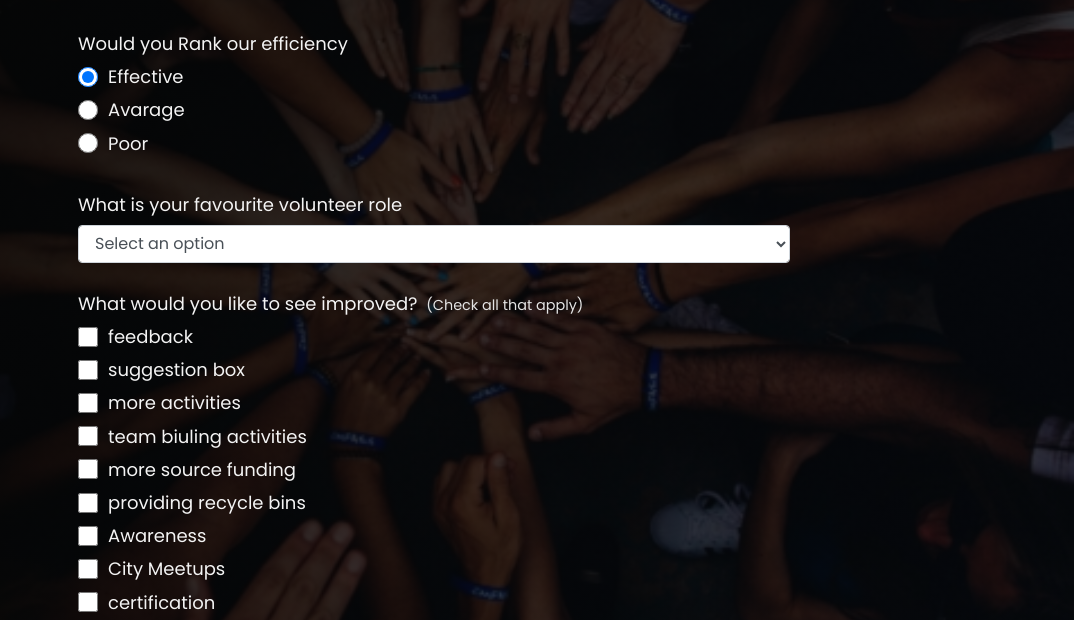
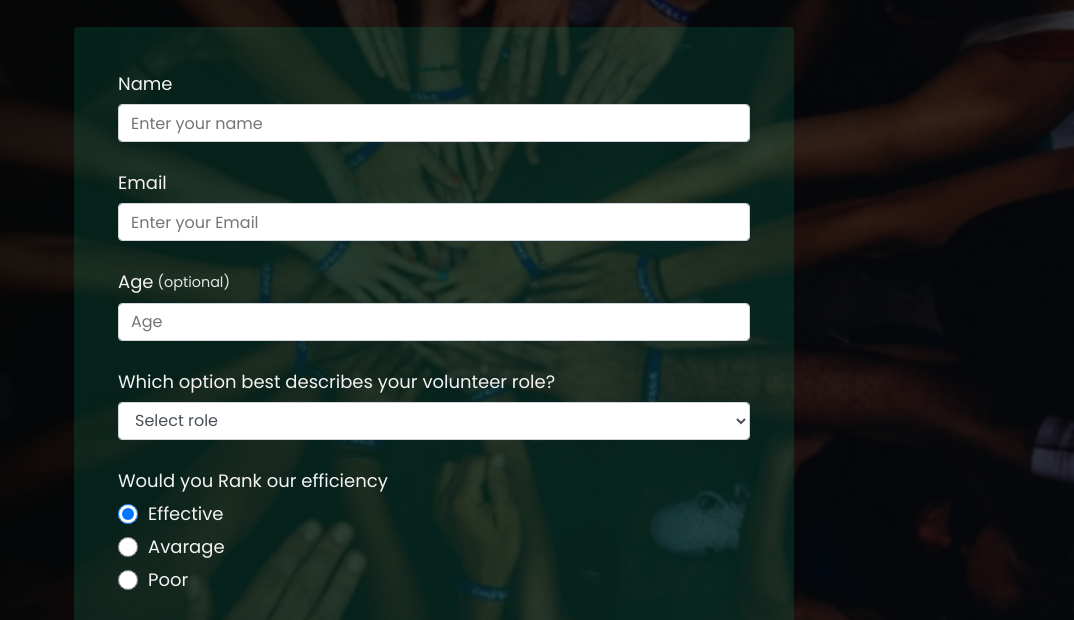
Before and after one commit to ruttoben/ben-abi-metaverse, a plain HTML site: page fcc-test-suite-template-master/index.html in a window 1280 px wide. Shown: the part 131-751 px from the top of the page, without its empty margins (206-1280 px from the left). Drawn offline with Linux system fonts and the light colour scheme.

Commit message:
On branch master 	modified:   fcc-test-suite-template-master/index.html

```diff
--- a/fcc-test-suite-template-master/index.html
+++ b/fcc-test-suite-template-master/index.html
@@ -15,6 +15,30 @@
             Thank you for taking the time to help us improve on our Service
           </p>
         </header>
+        <form id="survey-form">
+          <div class="form-group">
+            <label id="name-label" for="name">Name</label>
+            <input type="text" name="name" id="name" class="form-control" placeholder="Enter your name" required="">
+          </div>
+          <div class="form-group">
+            <label id="email-label" for="email">Email</label>
+            <input type="email" name="email" id="email" class="form-control" placeholder="Enter your Email" required="">
+          </div>
+          <div class="form-group">
+            <label id="number-label" for="number">Age<span class="clue">(optional)</span></label>
+            <input type="number" name="age" id="number" min="10" max="99" class="form-control" placeholder="Age">
+          </div>
+          <div class="form-group">
+            <p>Which option best describes your volunteer role?</p>
+            <select id="dropdown" name="role" class="form-control" required="">
+              <option disabled="" selected="" value="">Select role</option>
+              <option value="partTime">Casual woker</option>
+              <option value="fullTime">Full Time Job</option>
+              <option value="scheduled">Scheduled time job</option>
+              <option value="preferNo">Prefer not to say</option>
+              <option value="other">Other</option>
+            </select>
+          </div>
         <div class="form-group">
           <p>Would you Rank our efficiency</p>
           <label>
```
